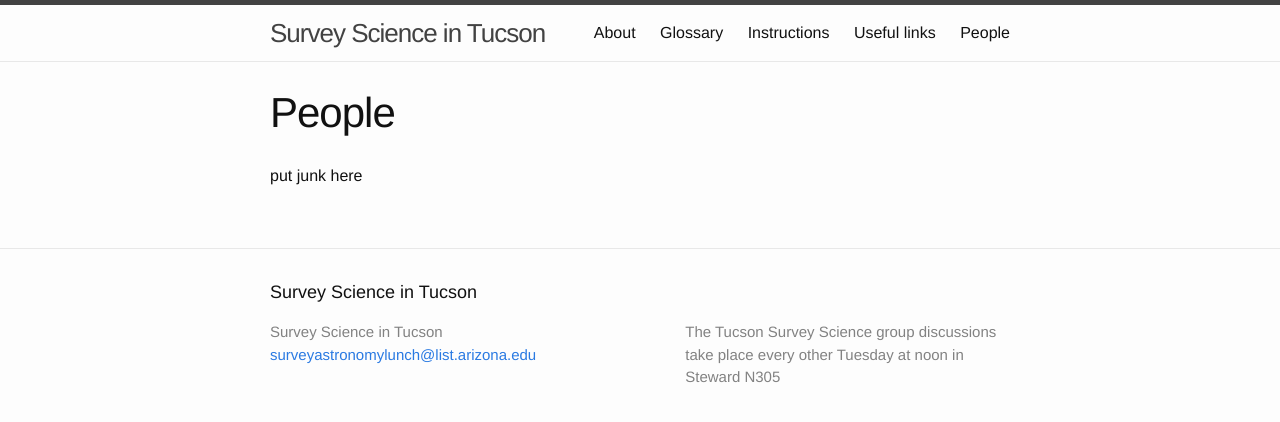
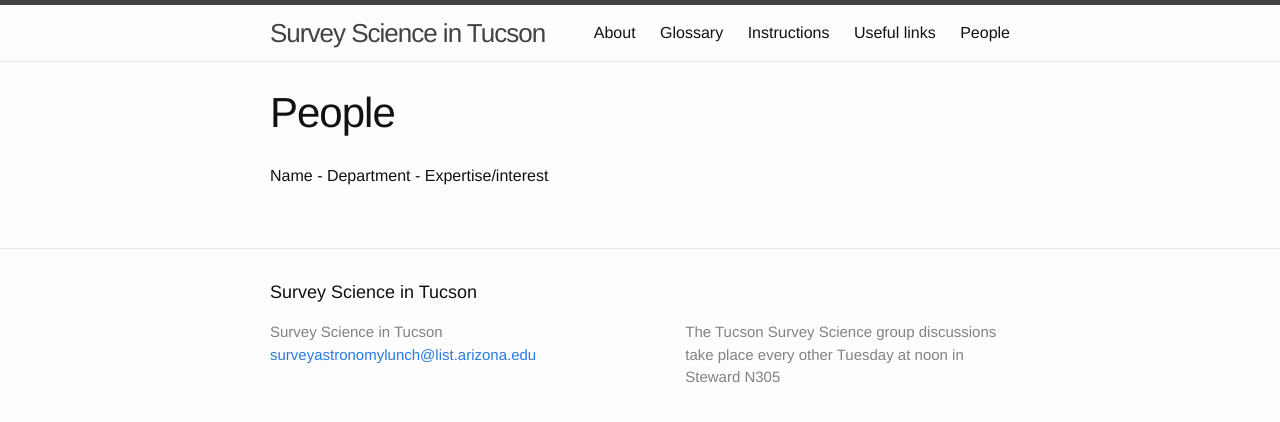
Before and after one commit to SurveyScience/SurveyScience.github.io, a Jekyll site: the page built from people.md, in a window 1280 px wide. Shown: the top 422 px of the page. Built offline with Jekyll 4.4.1, drawn with Linux system fonts in a browser that asks for light colours.

Commit message:
Updated people.md to check to see if it's auto built

```diff
--- a/people.md
+++ b/people.md
@@ -4,4 +4,4 @@
 permalink: /people/
 ---
 
-put junk here
+Name - Department - Expertise/interest
```
